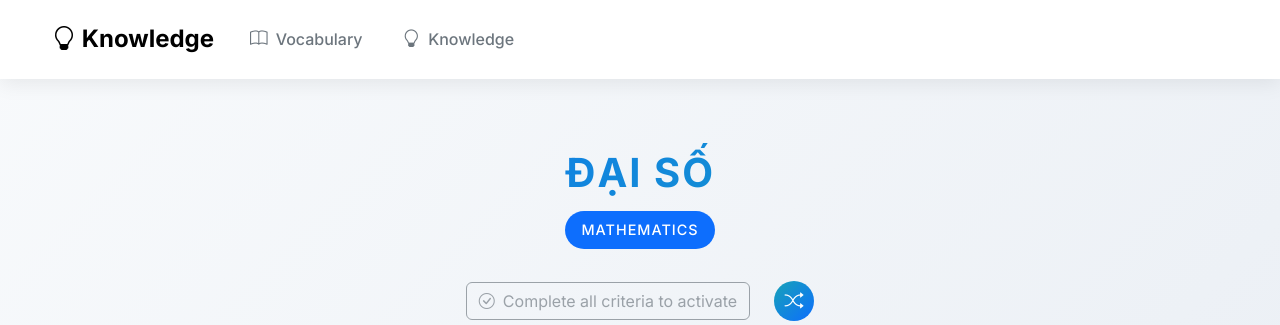
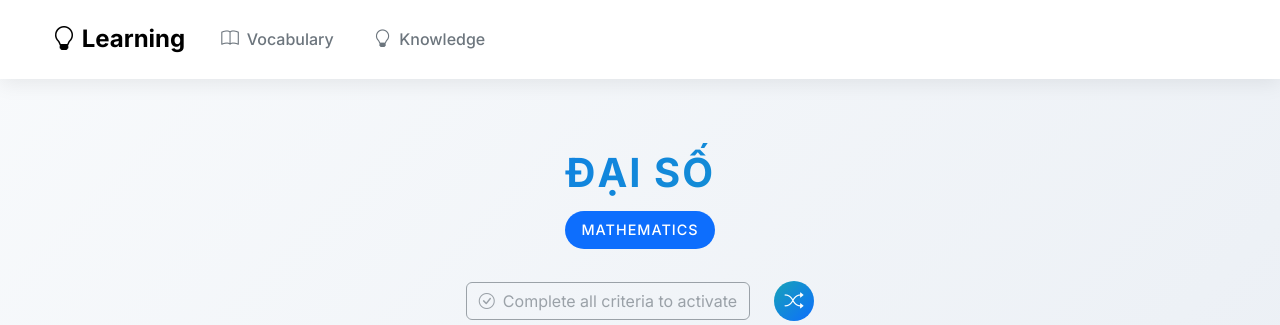
Before and after one commit to francisnguyenanh/eikitomobe, a Flask app: page /knowledge in a window 1280 px wide. Shown: the top 325 px of the page. Run offline with Flask 3, Linux system fonts and the light colour scheme.

Commit message:
Rename navbar brand from "Knowledge" to "Learning" for improved clarity

```diff
--- a/templates/base.html
+++ b/templates/base.html
@@ -431,7 +431,7 @@
         <div class="container-fluid">
             <a class="navbar-brand" href="/home">
                 <i class="bi bi-lightbulb"></i>
-                Knowledge
+                Learning
             </a>
             <button class="navbar-toggler" type="button" data-bs-toggle="collapse" data-bs-target="#navbarNav" aria-controls="navbarNav" aria-expanded="false" aria-label="Toggle navigation">
                 <span class="navbar-toggler-icon"></span>
```
